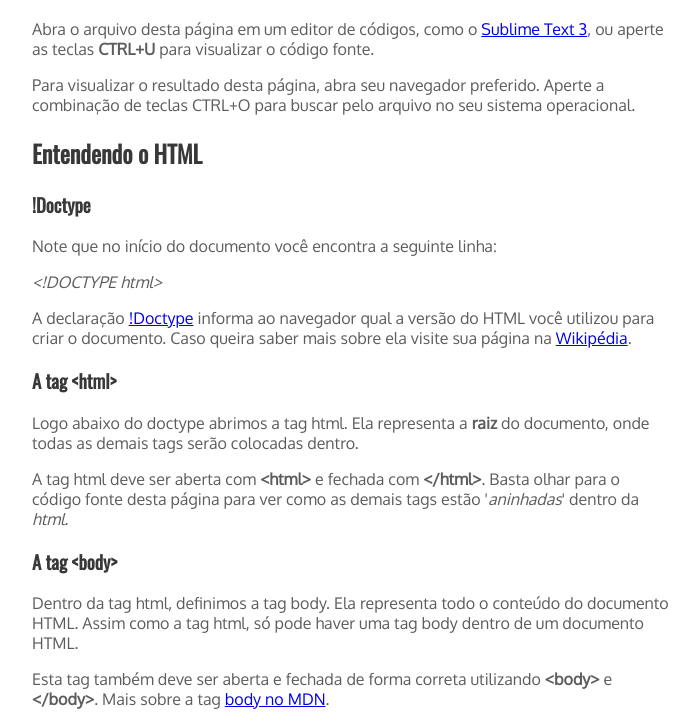
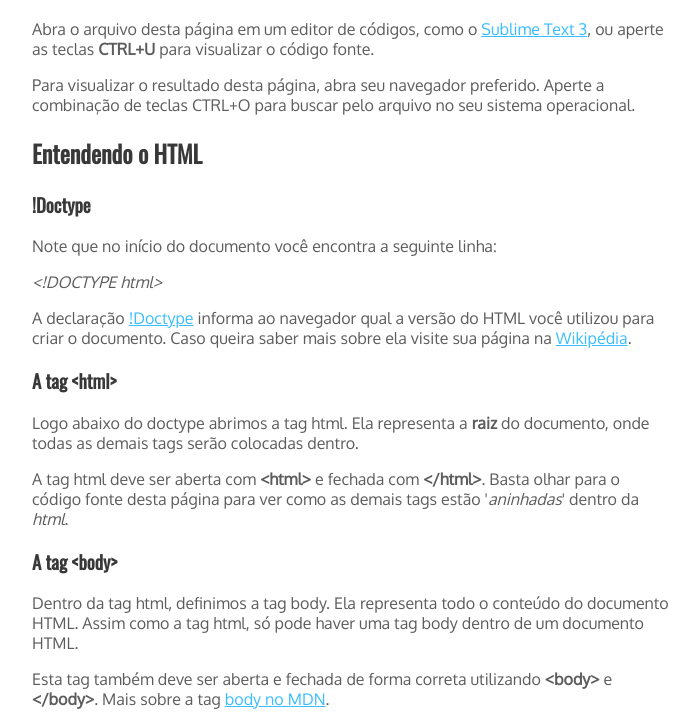
Before and after one commit to sunfreitas/introducao-ao-html-e-css, a plain HTML site: page index.html in a window 1280 px wide. Shown: the part 71-796 px from the top of the page, without its empty margins (288-987 px from the left). Drawn offline with nearby package versions, Linux system fonts and the light colour scheme.

Commit message:
atualizando a cor dos links

```diff
--- a/index.html
+++ b/index.html
@@ -24,6 +24,10 @@
 		}
 		.code{
 			text-indent: 1em;
+		}
+
+		a{
+			color:rgb(58, 190, 255);
 		}
 	</style>
 </head>
```
